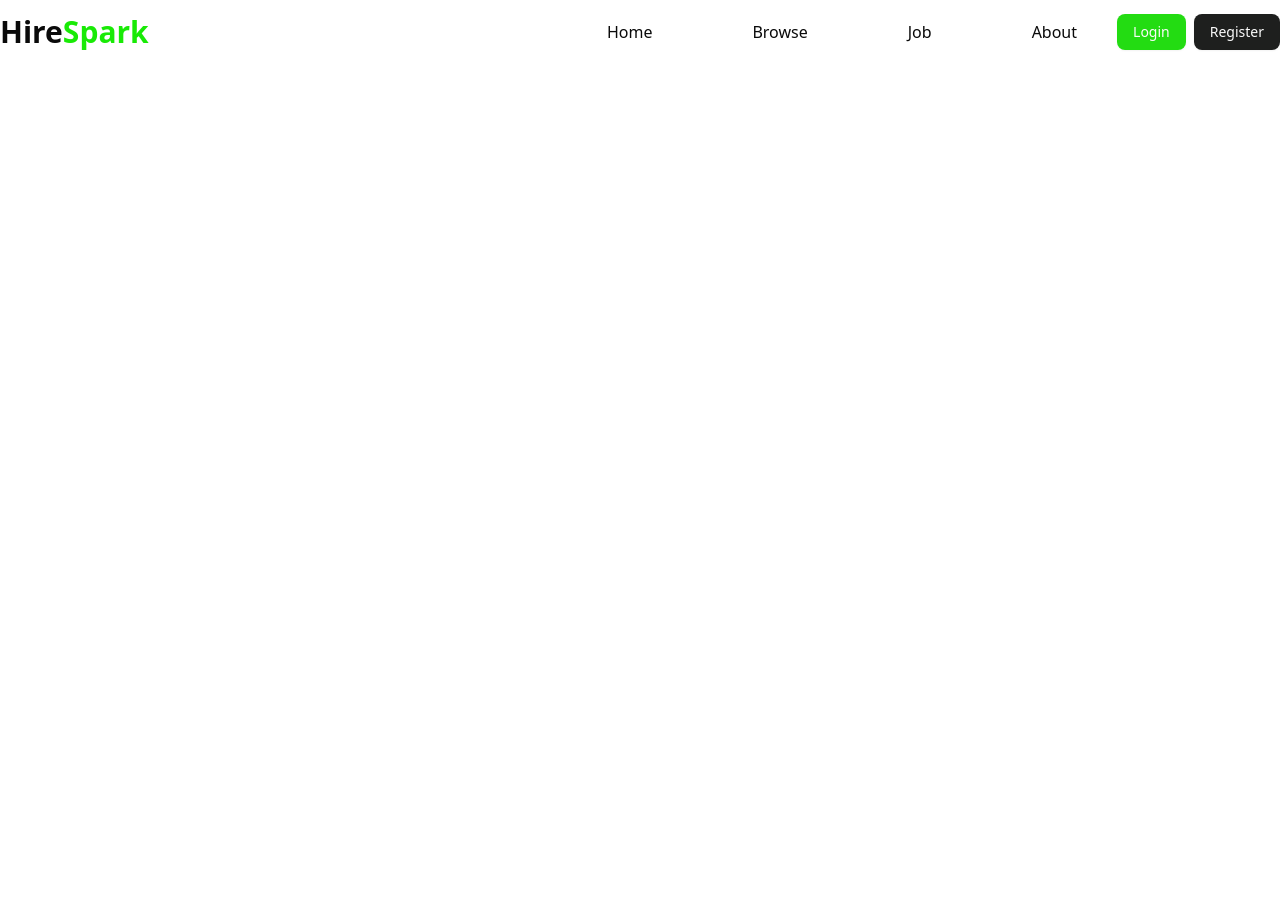
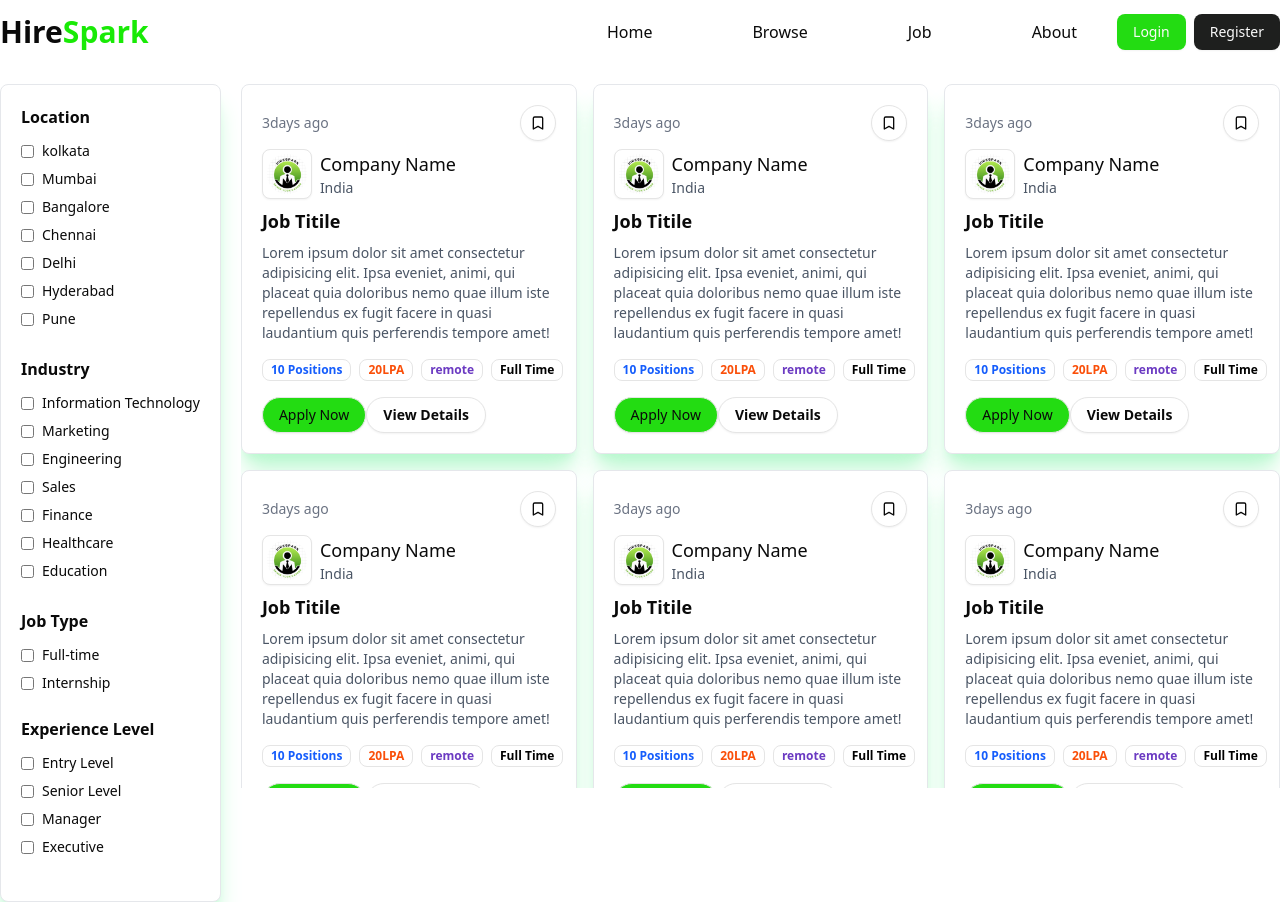
Before and after one commit to ayushman8658/HireSpark, a React (Vite) app in the folder Frontend/: page /Jobs in a window 1280 px wide. Before the commit the page ends 800 px from the top, so only its background shows below. Built offline with nearby package versions, Linux system fonts and the light colour scheme.

Commit message:
jobcard and filtercard done

```diff
--- /dev/null
+++ b/Frontend/src/components/ui/components_lite/Filtercard.jsx
@@ -0,0 +1,87 @@
+import React from "react";
+
+const filterArray = [
+  {
+    filterType: "Location",
+    array: [
+      "kolkata",
+      "Mumbai",
+      "Bangalore",
+      "Chennai",
+      "Delhi",
+      "Hyderabad",
+      "Pune",
+      "Ahmedabad",
+      "Jaipur",
+      "Lucknow",
+      "Bhubaneswar",
+      "Indore",
+      "Coimbatore",
+      "Gurgaon",
+      "Noida",
+      "Kochi",
+      "Goa",
+      "Dehradun",
+      "Nagpur",
+      "Kanpur",
+      "Visakhapatnam",
+    ],
+  },
+  {
+    filterType: "Industry",
+    array: [
+      "Information Technology",
+      "Marketing",
+      "Engineering",
+      "Sales",
+      "Finance",
+      "Healthcare",
+      "Education",
+      "Manufacturing",
+      "Agriculture",
+      "Consulting",
+    ],
+  },
+  {
+    filterType: "Job Type",
+    array: ["Full-time", "Internship"],
+  },
+  {
+    filterType: "Experience Level",
+    array: ["Entry Level", "Senior Level", "Manager", "Executive"],
+  },
+  // {
+  //   filterType: "Salary Range",
+  //   array: [
+  //     "Below 5 LPA",
+  //     "6-10 LPA",
+  //     "10-15 LPA",
+  //     "15-20 LPA",
+  //     "Above 20 LPA",
+  //   ],
+  // },
+];
+
+const Filter = () => {
+  return (
+    // Filter Card Container
+    <div className="p-5 rounded-md shadow-xl bg-white border border-gray-200 cursor-pointer hover:shadow-2xl transition duration-300 shadow-green-200">
+      {filterArray.map((filterItem, index) => (
+        <div key={index} className="mb-6">
+          <h3 className="font-bold mb-3">{filterItem.filterType}</h3>
+          <div className="flex flex-col gap-2 max-h-48 overflow-y-auto">
+            {filterItem.array.map((option, idx) => (
+              <label key={idx} className="flex items-center gap-2">
+                <input type="checkbox" className="accent-green-500" />
+
+                <span className="text-sm">{option}</span>
+              </label>
+            ))}
+          </div>
+        </div>
+      ))}
+    </div>
+  );
+};
+
+export default Filter;
--- /dev/null
+++ b/Frontend/src/components/ui/components_lite/Job.jsx
@@ -0,0 +1,76 @@
+import React from "react";
+import { Button } from "../button";
+import { Bookmark } from "lucide-react";
+import { Avatar, AvatarImage } from "@/components/ui/avatar";
+import { Badge } from "../badge";
+
+const Job = () => {
+  return (
+    <div className="p-5 rounded-md shadow-xl bg-white border border-gray-200 cursor-pointer hover:shadow-2xl transition duration-300 shadow-green-200">
+      <div className="flex items-center justify-between">
+        <p className="text-sm text-gray-500">3days ago</p>
+        <Button variant="outline" className="rounded-full" size="icon">
+          <Bookmark />
+        </Button>
+      </div>
+
+      <div className="flex items-center gap-2 my-2">
+        <Button className="p-6" variant="outline" size="icon">
+          <Avatar className="cursor-pointer">
+            <AvatarImage src="hirespark.png" alt="HireSpark Logo" />
+          </Avatar>
+        </Button>
+
+        <div>
+          <h1 className="text-lg font-medium">Company Name</h1>
+          <p className="text-sm text-gray-600">India</p>
+        </div>
+      </div>
+      <div>
+        <h2 className="font-bold text-lg my-2">Job Titile</h2>
+        <p className="text-sm text-gray-600">
+          Lorem ipsum dolor sit amet consectetur adipisicing elit. Ipsa eveniet,
+          animi, qui placeat quia doloribus nemo quae illum iste repellendus ex
+          fugit facere in quasi laudantium quis perferendis tempore amet!
+        </p>
+      </div>
+      <div className=" flex gap-2 items-center mt-4 ">
+        <Badge className={" text-blue-600 font-bold"} variant={"ghost"}>
+          10 Positions
+        </Badge>
+        <Badge className={" text-[#FA4F09] font-bold"} variant={"ghost"}>
+          20LPA
+        </Badge>
+        <Badge className={" text-[#6B3AC2]  font-bold"} variant={"ghost"}>
+          remote
+        </Badge>
+        <Badge className={" text-black font-bold"} variant={"ghost"}>
+          Full Time
+        </Badge>
+      </div>
+      <div className="mt-4 items-center gap-4">
+        <Button
+          className="rounded-full bg-[#23dc12] hover:bg-green-600 cursor-pointer"
+          variant="outline"
+        >
+          Apply Now
+        </Button>
+        <Button
+          className="rounded-full font-bold"
+          variant="outline"
+        >
+          View Details
+        </Button>
+
+        {/* <Button
+          className="rounded-full font-bold"
+          variant="outline"
+        >
+          Save Job
+        </Button> */}
+      </div>
+    </div>
+  );
+};
+
+export default Job;
--- a/Frontend/src/components/ui/components_lite/JobCards.jsx
+++ b/Frontend/src/components/ui/components_lite/JobCards.jsx
@@ -19,16 +19,16 @@ const JobCards = () => {
       </div>
       <div className=" flex gap-2 items-center mt-4 ">
         <Badge className={" text-blue-600 font-bold"} variant={"ghost"}>
-           10 Positions
+          10 Positions
         </Badge>
         <Badge className={" text-[#FA4F09] font-bold"} variant={"ghost"}>
           20LPA
         </Badge>
         <Badge className={" text-[#6B3AC2]  font-bold"} variant={"ghost"}>
-            remote
+          remote
         </Badge>
         <Badge className={" text-black font-bold"} variant={"ghost"}>
-            Full Time
+          Full Time
         </Badge>
       </div>
     </div>
--- a/Frontend/src/components/ui/components_lite/Jobs.jsx
+++ b/Frontend/src/components/ui/components_lite/Jobs.jsx
@@ -1,11 +1,32 @@
 import React from "react";
 import Navbar from "./Navbar";
+import Filtercard from "./Filtercard";
+import Job from "./Job";
 
+const jobsArray = [1, 2 , 3, 4, 5, 6, 7, 8, 9, 10, 11, 12];
 const Jobs = () => {
   return (
     <div>
       <Navbar />
 
+      <div className="max-w-7xl mx-auto mt-5">
+        <div className="flex gap-5">
+          <div className="w-20% ">
+            <Filtercard />
+          </div>
+          {jobsArray.length <= 0 ? (
+            <span>No Jobs Found</span>
+          ) : (
+            <div className="flex-1 h-[88vh] overflow-y-auto pb-5">
+              <div className="grid grid-cols-3 gap-4">
+                {jobsArray.map((job, index) => (
+                  <Job />
+                ))}
+              </div>
+            </div>
+          )}
+        </div>
+      </div>
     </div>
   );
 };
```
